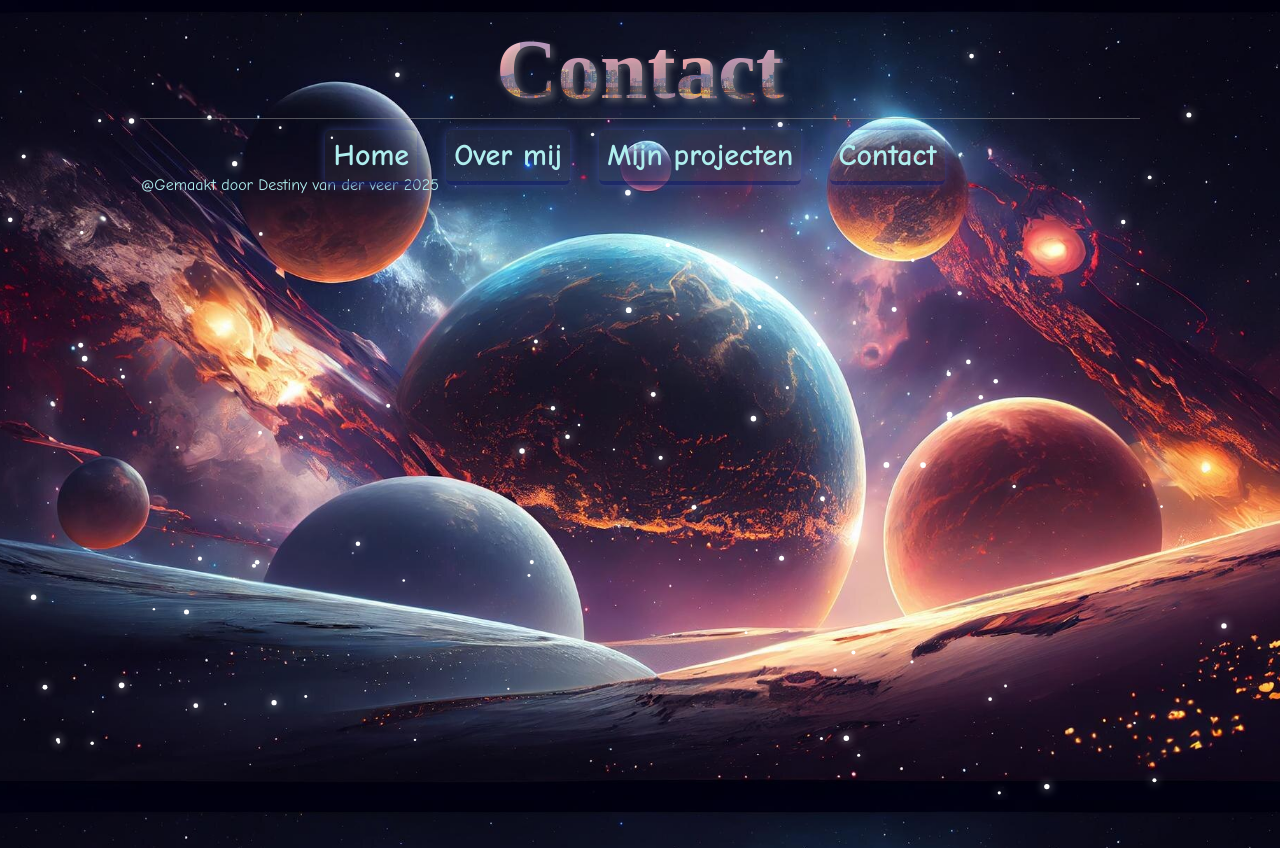
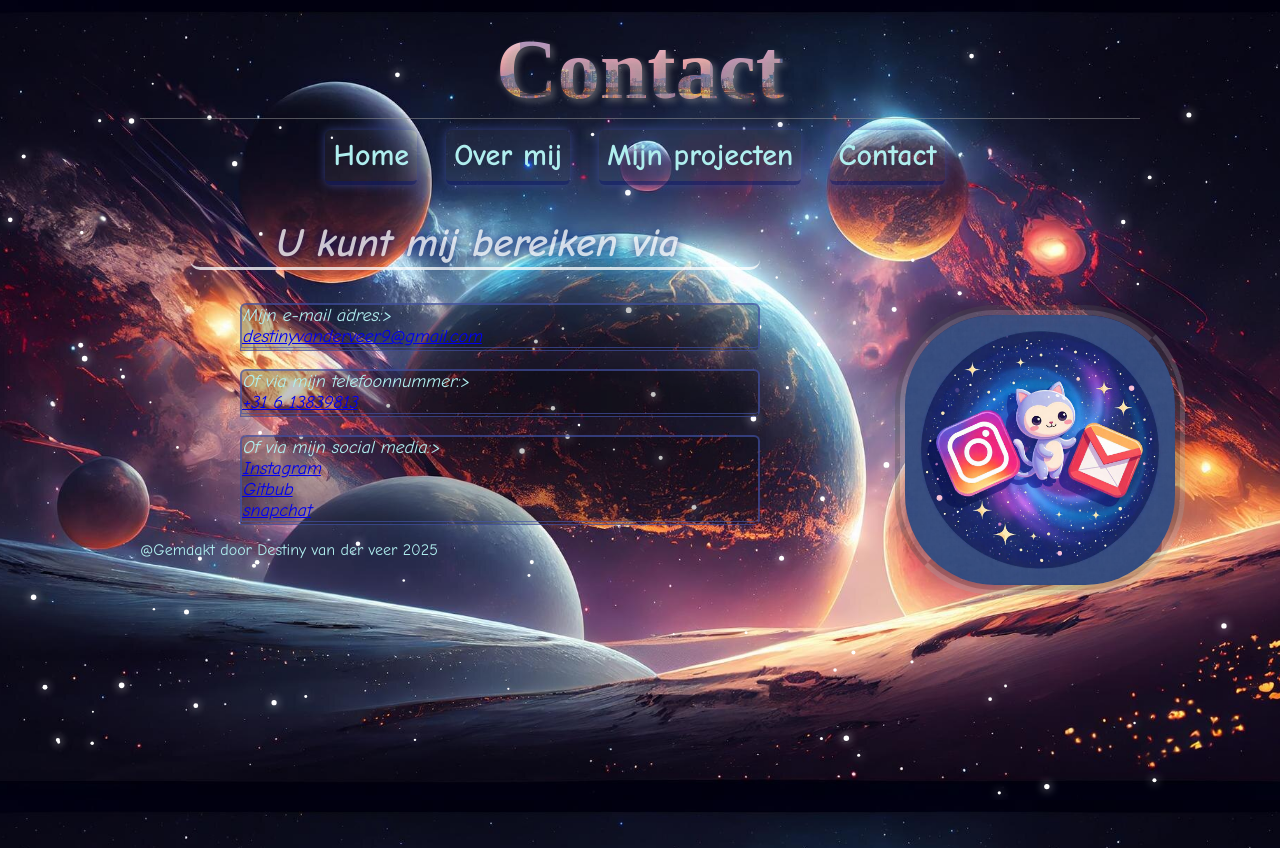
Before and after one commit to Dexie-94/sterren, a plain HTML site: page contact2.html in a window 1280 px wide. Shown: the top 848 px of the page. Drawn offline with Linux system fonts and the light colour scheme.

Commit message:
contact page bijgewerkt en doet het goed

```diff
--- a/contact2.html
+++ b/contact2.html
@@ -17,7 +17,23 @@
             <il><a href="contact2.html" class="link">Contact</a></il>
         </div>
       </nav>
-      <div id="footer">
+      <address>
+        <h2>U kunt mij bereiken via</h2>
+        <p id class="overmij2">Mijn e-mail adres:><br>
+            <a href="mailto:destinyvanderveer9@gmail.com" target="_blank">destinyvanderveer9@gmail.com</a></p>
+        <p id class="overmij2">Of via mijn telefoonnummer:><br>
+            <a href="tel:+31613839813" target="_blank">+31 6 13839813</a></p>
+
+        <p id class="overmij2">Of via mijn social media:><br>
+            <a href="https://www.instagram.com/c.dexie94/" target="_blank">Instagram</a>
+            <br>
+            <a href="https://github.com/Dexie-94" target="_blank">Gitbub</a>
+            <br>
+            <img src="socialmedia.jpeg" class="ik"/>
+            <a href="https://www.snapchat.com/web" target="_blank">snapchat</a></p>
+      </address>
+
+      <div id="footer"></div>
         <p id class="p3">@Gemaakt door Destiny van der veer 2025</p>
        </div>
 
--- a/menucss.css
+++ b/menucss.css
@@ -142,11 +142,8 @@ h2 {
     text-shadow: #ffffff;
     box-shadow: #013cfe;
     font-family: "Comic Sans MS", cursive, sans-serif;
-    box-sizing: border-box;
-    border-width: 2px;
-    margin-left: 1px;
-    margin-top: 50px;
-    margin-right: 300px;
+
+
    }
 body {
     width: 1000px;
```
Also changed, not shown: Projecten.html (+1 -1 lines), socialmedia.jpeg (added).
